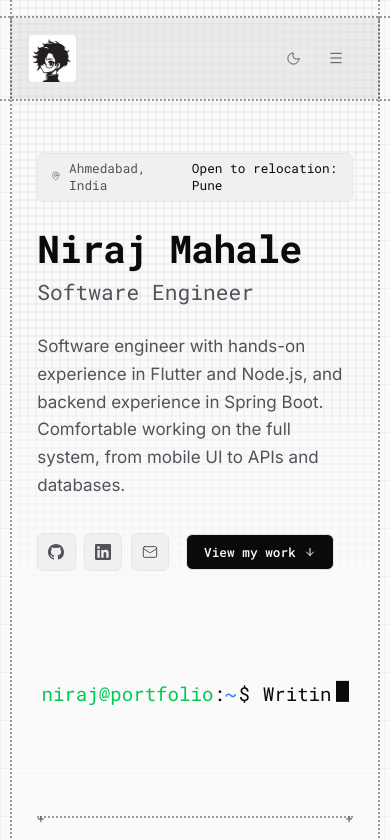
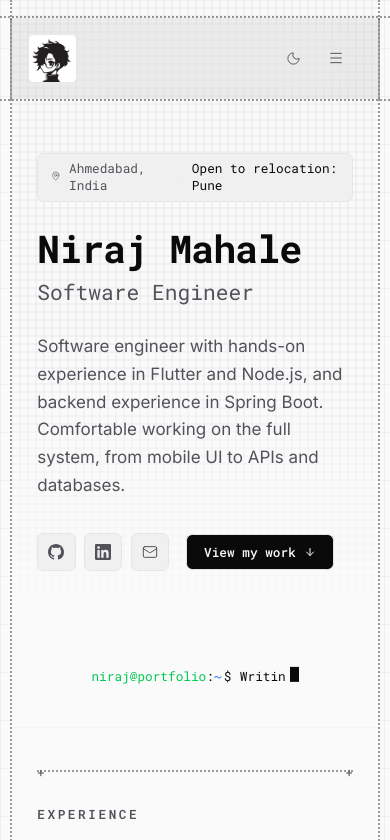
Before and after one commit to TheNirajMahale/portfolio, a Next.js app: page / in a window 390 px wide. Shown: the top 840 px of the page. Built offline with nearby package versions, Linux system fonts and the light colour scheme.

Commit message:
style: optimize terminal animation typography and padding for mobile screens

```diff
--- a/src/components/animated-grid.tsx
+++ b/src/components/animated-grid.tsx
@@ -36,9 +36,9 @@ export function AnimatedGrid() {
   }, [displayedText, isDeleting, index]);
 
   return (
-    <div className="w-full pt-8 pb-14 flex items-center justify-center border-b border-border/30 relative z-20">
-      <div className="font-mono text-lg sm:text-xl md:text-2xl text-foreground flex items-center min-h-[40px]">
-        <div className="mr-3 flex items-center shrink-0">
+    <div className="w-full px-4 pt-5 pb-8 sm:pt-8 sm:pb-14 flex items-center justify-center border-b border-border/30 relative z-20">
+      <div className="font-mono text-xs sm:text-base md:text-xl text-foreground flex items-center min-h-[32px] sm:min-h-[40px] text-center justify-center flex-wrap">
+        <div className="mr-2 sm:mr-3 flex items-center shrink-0">
           <span className="text-green-500 dark:text-green-400">{siteData.terminal.prompt}</span>
           <span className="text-foreground">:</span>
           <span className="text-blue-500 dark:text-blue-400">~</span>
@@ -48,7 +48,7 @@ export function AnimatedGrid() {
         <motion.span
           animate={{ opacity: [1, 1, 0, 0] }}
           transition={{ repeat: Infinity, duration: 0.8, ease: "linear", times: [0, 0.49, 0.5, 1] }}
-          className="inline-block w-3 h-5 bg-foreground ml-1 -translate-y-0.5"
+          className="inline-block w-2 h-3.5 sm:w-2.5 sm:h-4.5 md:w-3 md:h-5 bg-foreground ml-1 -translate-y-0.5"
         />
       </div>
     </div>
```
